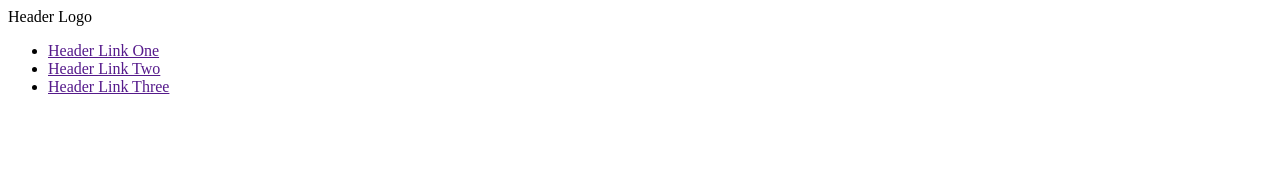
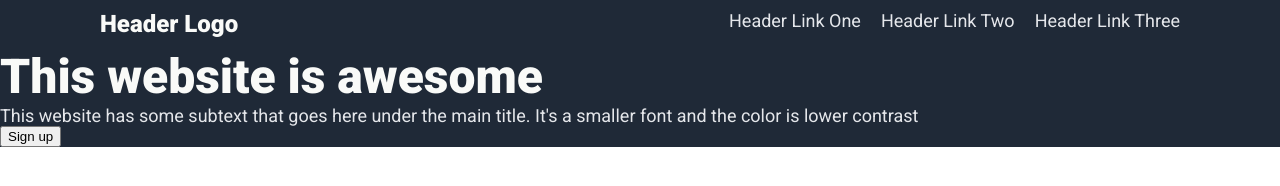
Before and after one commit to KevinKaiDao/odin-landing-page, a plain HTML site: page index.html in a window 1280 px wide. Drawn offline with Linux system fonts and the light colour scheme.

Commit message:
Added HTML for header section aswell as some CSS for it aswell

```diff
--- a/index.html
+++ b/index.html
@@ -5,15 +5,28 @@
     <meta name="viewport" content="width=device-width, initial-scale=1.0">
     <title>The Odin Project - Landing Page</title>
     <link rel="stylesheet" href="stylesheet.css">
+    <link rel="preconnect" href="https://fonts.googleapis.com">
+    <link rel="preconnect" href="https://fonts.gstatic.com" crossorigin>
+    <link href="https://fonts.googleapis.com/css2?family=Roboto:ital,wght@0,100;0,300;0,400;0,500;0,700;0,900;1,100;1,300;1,400;1,500;1,700;1,900&display=swap" rel="stylesheet">
 </head>
 <body>
     <div class="hero-container">
-        Header Logo
-        <ul>
-            <li><a href="">Header Link One</a></li>
-            <li><a href="">Header Link Two</a></li>
-            <li><a href="">Header Link Three</a></li>
-        </ul>
+        <div class="hero-up">
+            <div class="header-logo">Header Logo</div>
+            <ul>
+                <li><a href="">Header Link One</a></li>
+                <li><a href="">Header Link Two</a></li>
+                <li><a href="">Header Link Three</a></li>
+            </ul>
+        </div>
+        <div class="hero-left">
+            <div class="hero-main-text">This website is awesome</div>
+            <div class="hero-secondary-text">This website  has some subtext that goes here under the main title. It's a smaller font and the color is lower contrast</div>
+            <button class="sign-up-button">Sign up</button>
+        </div>
+        <div class="hero-right">
+
+        </div>
     </div>
     <div class="information-container"></div>
     <div class="quote-container"></div>
--- a/stylesheet.css
+++ b/stylesheet.css
@@ -0,0 +1,48 @@
+body {
+    font-family: 'Roboto', sans-serif;
+    margin: 0px;
+}
+
+
+/* Header Section */
+.hero-container {
+    background-color: #1F2937;
+}
+
+.hero-up {
+    display: flex;
+    justify-content: space-between;
+    padding: 10px 100px;
+}
+
+.hero-main-text {
+    font-size: 48px;
+    color: #F9FAf8;
+    font-weight: 900;
+}
+
+.hero-secondary-text {
+    font-size: 18px;
+    color: #E5E7EB;
+}
+
+.header-logo {
+    font-size: 24px;
+    color: #F9FAf8;
+    font-weight: 900;
+}
+
+
+ul {
+    list-style-type: none;
+    padding: 0px;
+    margin: 0px;
+    display: flex;
+    gap: 20px;
+}
+
+a {
+    text-decoration: none;
+    font-size: 18px;
+    color: #E5E7EB;
+}
```
Also changed, not shown: images/purple-flower.jpg (added).
